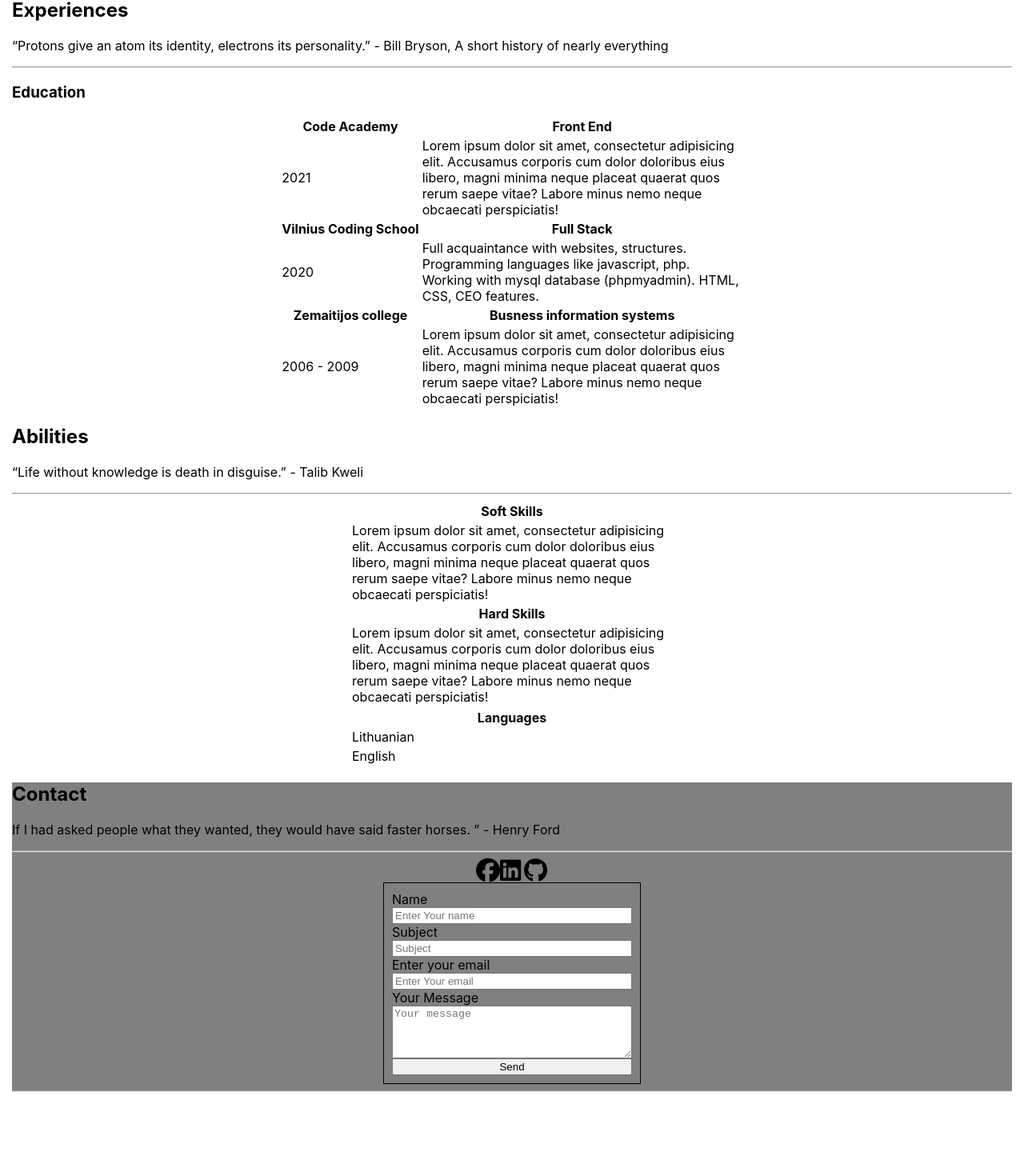
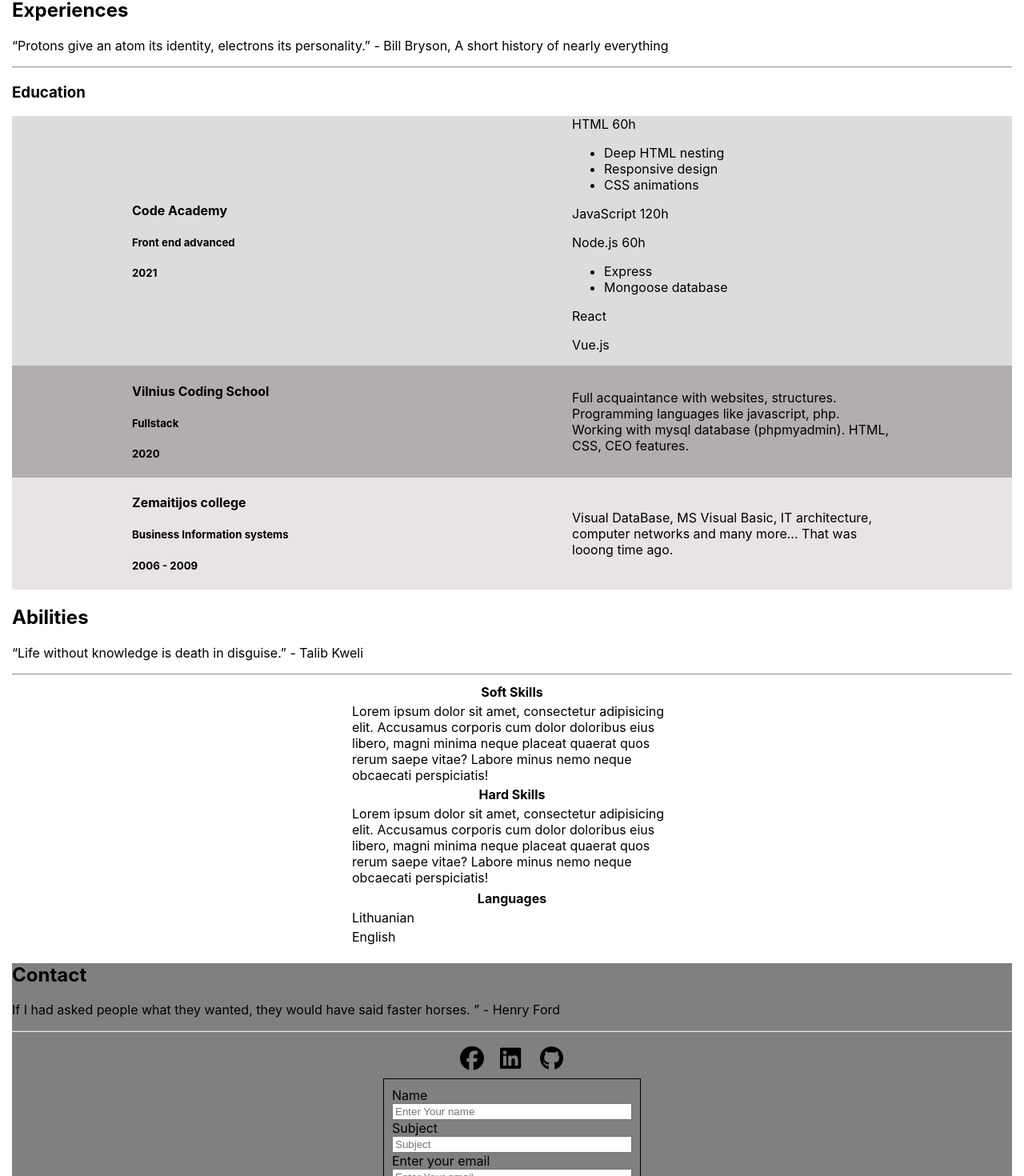
Before and after one commit to mantasKrincius/myCv-React, a React (Create React App) app: page / in a window 1280 px wide. Shown: the part 1053-2523 px from the top of the page at 80% size. Before the commit the page ends 2418 px from the top, so only its background shows below. Built offline with nearby package versions, Linux system fonts and the light colour scheme.

Commit message:
updated form styles

```diff
--- a/src/Components/Contact/Contact.css
+++ b/src/Components/Contact/Contact.css
@@ -2,3 +2,6 @@
     display: flex;
     justify-content: center;
 }
+.contact-social-icons i {
+    padding: 10px;
+}
--- a/src/Components/Contact/ContactForm.css
+++ b/src/Components/Contact/ContactForm.css
@@ -3,7 +3,7 @@
     justify-content: center;
 }
 
-.form {
+.contact-form {
     border: 1px solid black;
     padding: 10px;
 }
--- a/src/Components/Contact/ContactForm.jsx
+++ b/src/Components/Contact/ContactForm.jsx
@@ -19,15 +19,14 @@ export default function ContactForm() {
     return (
         <div>
             <div className="main-form-div">
-                <form className="form d-flex"
+                <form className="contact-form"
                       style={{display: "flex", flexDirection: "column", width: "300px"}} onSubmit={sendEmail}>
                     <label> Name </label>
                     <input type="text" name="name" placeholder="Enter Your name" required/>
                     <label> Subject </label>
                     <input type="text" name="subject" placeholder="Subject" required/>
                     <label> Enter your email</label>
-                    <input type="email" className="form-control" name="email"
-                           placeholder="Enter Your email" required/>
+                    <input type="email" name="email" placeholder="Enter Your email" required/>
                     <label>Your Message</label>
                     <textarea className="form-control" name="message" placeholder="Your message"
                               rows="4" cols="50" required></textarea>
--- /dev/null
+++ b/src/Components/Experiences/Experience.css
@@ -0,0 +1,26 @@
+.exp-education-main-div {
+    display: flex;
+    justify-content: space-evenly;
+    align-items: center;
+    /*border: 1px solid black;*/
+}
+
+.education-table {
+
+}
+
+.exp-education-bg1 {
+    background-color: gainsboro;
+}
+
+.exp-education-bg2 {
+    background-color: #b3adad;
+}
+
+.exp-education-bg3 {
+    background-color: #e8e4e4;
+}
+
+.wrapper {
+    width: 400px;
+}
--- a/src/Components/Experiences/Experiences.jsx
+++ b/src/Components/Experiences/Experiences.jsx
@@ -1,4 +1,6 @@
 import React from "react";
+import './Experience.css'
+
 
 export default function Experiences() {
     return (
@@ -13,45 +15,55 @@ export default function Experiences() {
             <hr style={{color: "red"}}/>
             <div>
                 <h3>Education</h3>
-                <div style={{display: "flex", justifyContent: "center", alignItems: "center",}}>
-                    <table>
-                        <tbody>
-                        <tr>
-                            <th>Code Academy</th>
-                            <th>Front End</th>
-                        </tr>
-                        <tr>
-                            <td>2021</td>
-                            <td style={{width: "400px"}}>Lorem ipsum dolor sit amet, consectetur adipisicing elit.
-                                Accusamus corporis cum dolor doloribus eius libero, magni minima neque placeat quaerat
-                                quos rerum saepe vitae? Labore minus nemo neque obcaecati perspiciatis!
-                            </td>
-                        </tr>
-                        <tr>
-                            <th>Vilnius Coding School</th>
-                            <th>Full Stack</th>
-                        </tr>
-                        <tr>
-                            <td>2020</td>
-                            <td>Full acquaintance with websites, structures. Programming languages like javascript, php.
-                                Working with mysql database (phpmyadmin). HTML, CSS, CEO features.
-                            </td>
-                        </tr>
-                        <tr>
-                            <th>Zemaitijos college</th>
-                            <th>Busness information systems</th>
-                        </tr>
-                        <tr>
-                            <td>2006 - 2009</td>
-                            <td>Lorem ipsum dolor sit amet, consectetur adipisicing elit. Accusamus corporis cum dolor
-                                doloribus eius libero, magni minima neque placeat quaerat quos rerum saepe vitae? Labore
-                                minus nemo neque obcaecati perspiciatis!
-                            </td>
-                        </tr>
-                        </tbody>
-                    </table>
+                <div className="exp-education-main-div exp-education-bg1">
+                    <div className="wrapper">
+                        <h4>Code Academy</h4>
+                        <h5>Front end advanced</h5>
+                        <h5>2021</h5>
+                    </div>
+                    <div className="wrapper">
+                        <div>HTML 60h
+                            <ul>
+                                <li>Deep HTML nesting</li>
+                                <li>Responsive design</li>
+                                <li>CSS animations</li>
+                            </ul>
+                        </div>
+                        <p>JavaScript 120h</p>
+                        <div>Node.js 60h
+                            <ul>
+                                <li>Express</li>
+                                <li>Mongoose database</li>
+                            </ul>
+                        </div>
+                        <p>React</p>
+                        <p>Vue.js</p>
+
+                    </div>
+                </div>
+                <div className="exp-education-main-div exp-education-bg2">
+                    <div className="wrapper">
+                        <h4>Vilnius Coding School</h4>
+                        <h5>Fullstack</h5>
+                        <h5>2020</h5>
+                    </div>
+                    <div className="wrapper"    >
+                        <p>Full acquaintance with websites, structures. Programming languages like javascript, php.
+                                Working with mysql database (phpmyadmin). HTML, CSS, CEO features.</p>
+                    </div>
+                </div>
+                <div className="exp-education-main-div exp-education-bg3">
+                    <div className="wrapper">
+                        <h4>Zemaitijos college</h4>
+                        <h5>Business Information systems</h5>
+                        <h5>2006 - 2009</h5>
+                    </div>
+                    <div className="wrapper">
+                        <p>Visual DataBase, MS Visual Basic, IT architecture, computer networks and many more... That was looong time ago.</p>
+                    </div>
                 </div>
             </div>
+
             <div>
                 <h2>Abilities</h2>
                 <p>“Life without knowledge is death in disguise.”
--- a/src/Components/Navigation/NavBar.jsx
+++ b/src/Components/Navigation/NavBar.jsx
@@ -17,10 +17,10 @@ const NavBar = props => {
                 <div className="navBarNavigationItem">
                     <ul className="main-navigation">
                         <li><a href="/">Profile</a></li>
-                        <li><a href="/">Profile</a></li>
-                        <li><a href="/">Profile</a></li>
-                        <li><a href="/">Profile</a></li>
-                        <li><a href="/">Profile</a></li>
+                        <li><a href="/">Experience</a></li>
+                        <li><a href="/">Abilities</a></li>
+                        <li><a href="/">Github Projects</a></li>
+                        <li><a href="/">Message me!</a></li>
                     </ul>
                 </div>
             </nav>
--- a/src/Components/SideDrawer/SideDrawer.jsx
+++ b/src/Components/SideDrawer/SideDrawer.jsx
@@ -10,9 +10,10 @@ const SideDrawer = props => {
    return (
        <nav className={drawerClasses}>
            <ul>
-               <li><a href="/">Products</a></li>
-               <li><a href="/">Products</a></li>
-               <li><a href="/">Products</a></li>
+               <li><a href="/">Profile</a></li>
+               <li><a href="/">Experience</a></li>
+               <li><a href="/">Abilities</a></li>
+               <li><a href="/">Github Projects</a></li>
            </ul>
        </nav>
    )
```
